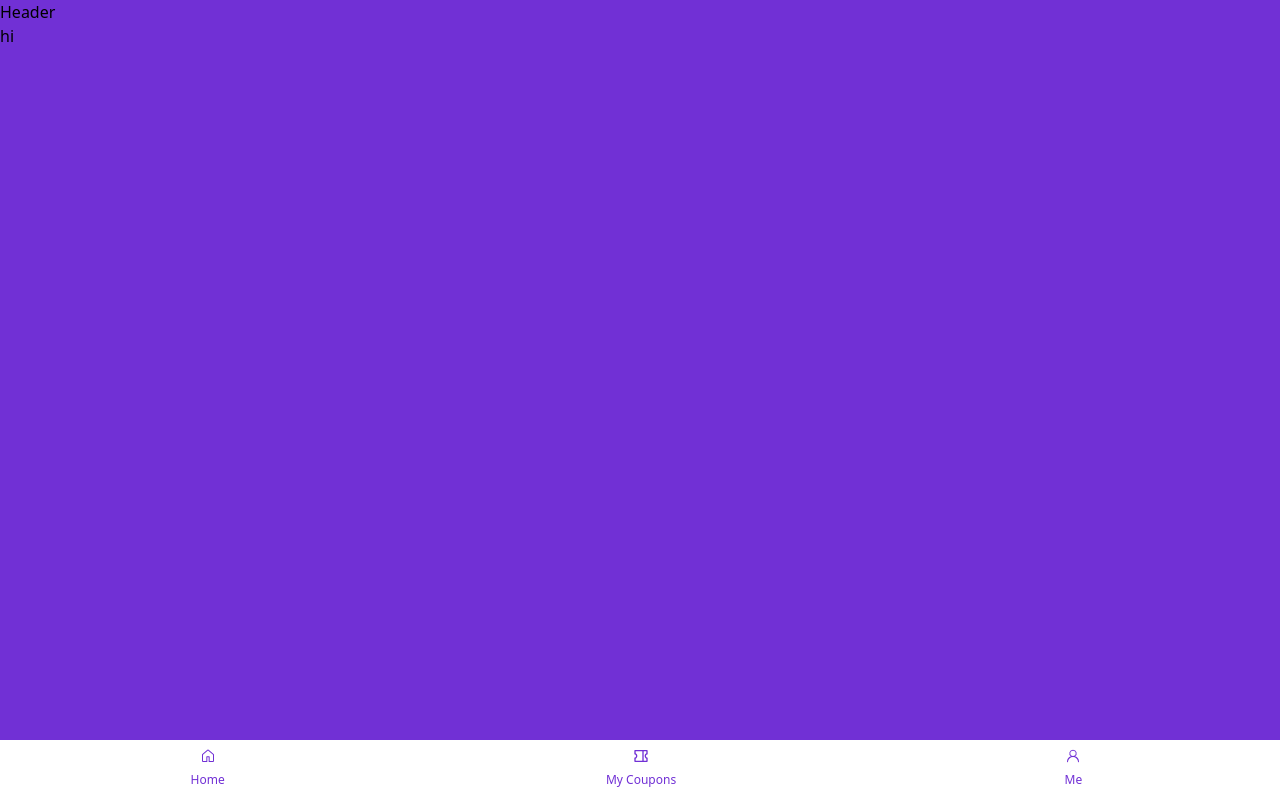
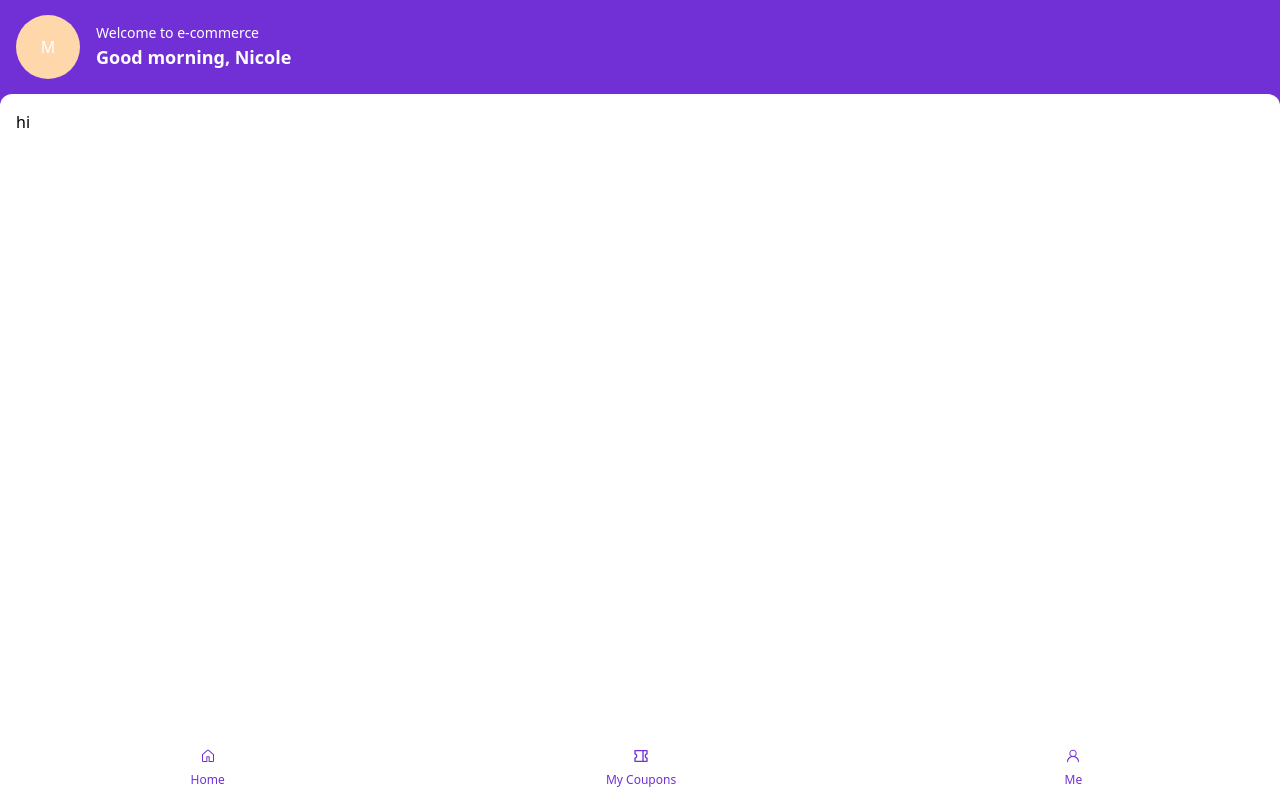
Before and after one commit to aguilanbon/ota_mfe, a React (Vite) app: page / in a window 1280 px wide. Built offline with nearby package versions, Linux system fonts and the light colour scheme.

Commit message:
updated header

```diff
--- a/src/App.jsx
+++ b/src/App.jsx
@@ -7,7 +7,7 @@ function App() {
     <>
       <div className="flex flex-col min-h-screen bg-primary min-w-screen">
         <Header />
-        <div className="flex-grow">hi</div>
+        <div className="flex-grow bg-white rounded-t-xl p-4">hi</div>
         <NavigationBar />
       </div>
     </>
--- a/src/components/header.jsx
+++ b/src/components/header.jsx
@@ -1,5 +1,17 @@
 function Header() {
-  return <div>Header</div>;
+  return (
+    <div className="flex flex-col justify-center h-[94px] text-white">
+      <div className="h-[46px] flex flex-row justify-start items-center">
+        <div className="w-16 h-16 bg-orange-200 mx-4 rounded-full flex items-center justify-center">
+          <p>M</p>
+        </div>
+        <div className="flex flex-col">
+          <p className="text-sm">Welcome to e-commerce</p>
+          <p className="text-lg font-bold">Good morning, Nicole</p>
+        </div>
+      </div>
+    </div>
+  );
 }
 
 export default Header;
```
